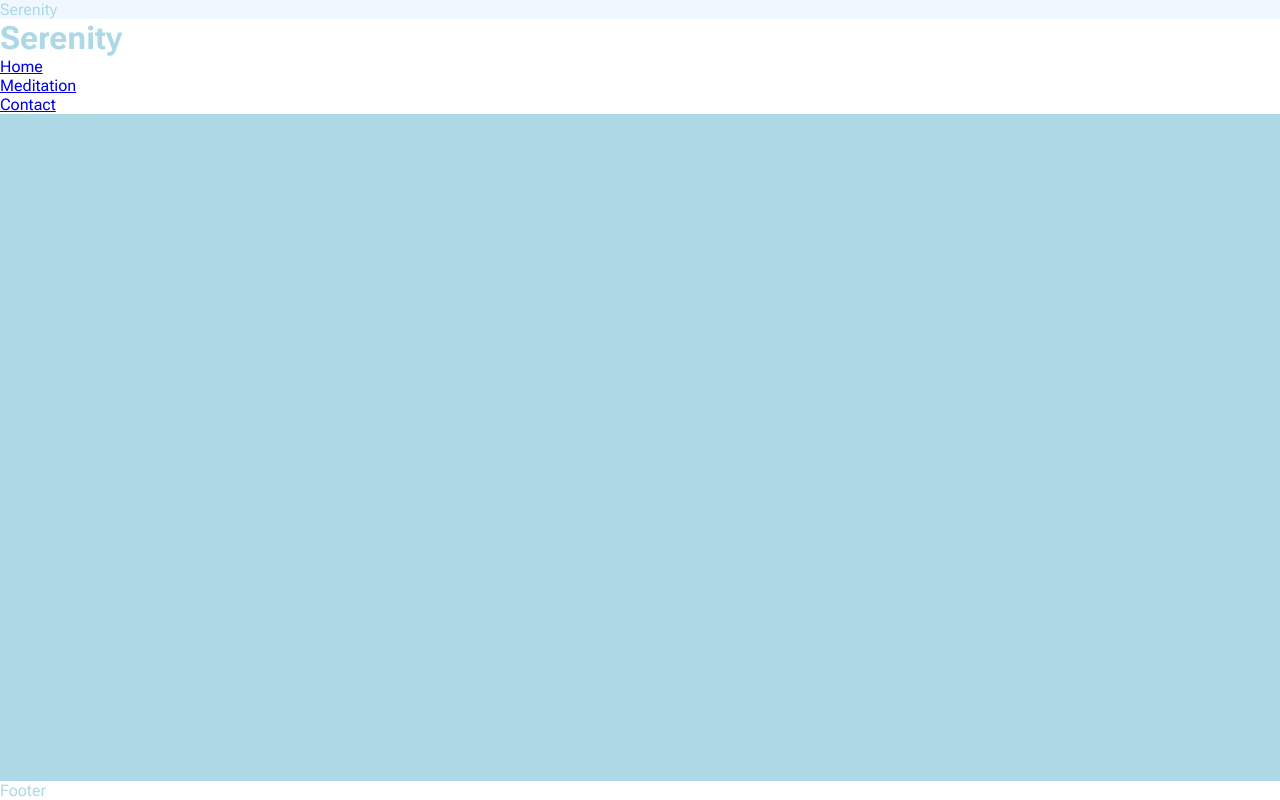
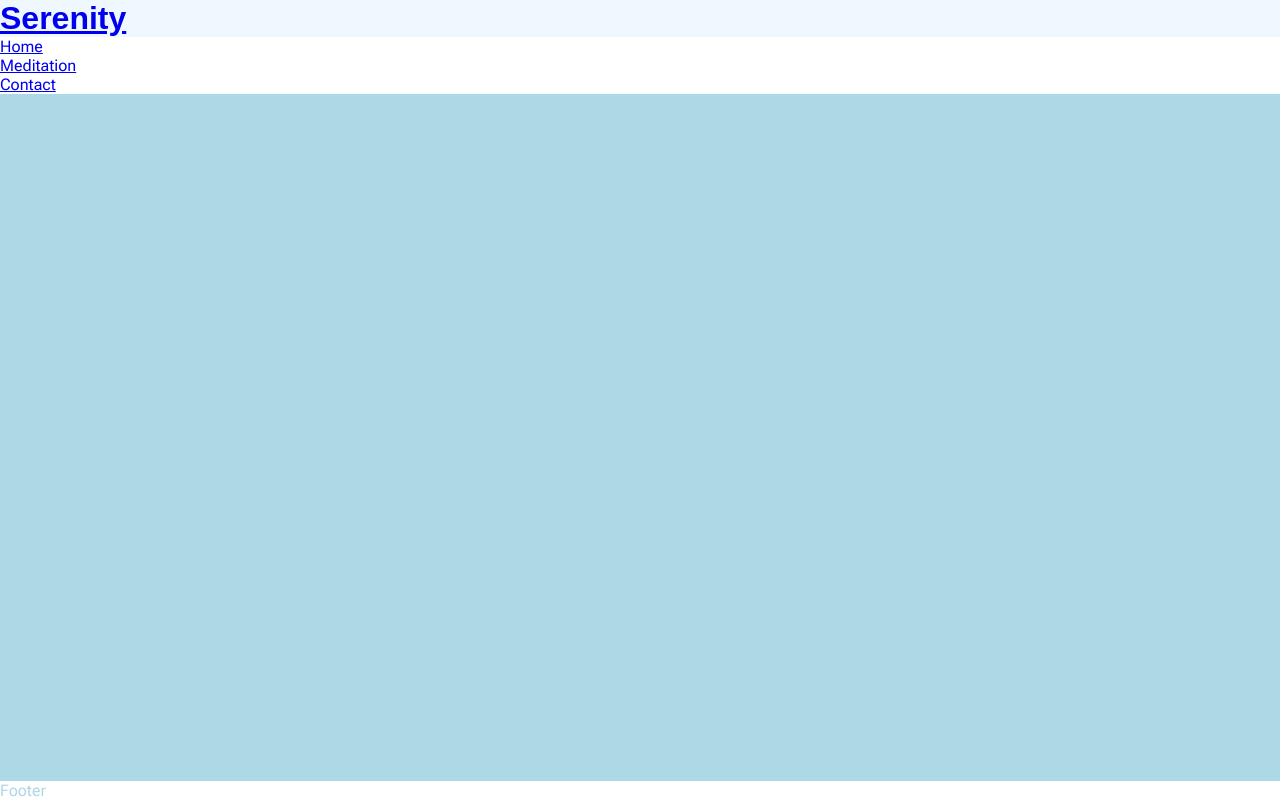
Before and after one commit to safiaj/Meditation, a plain HTML site: page index.html in a window 1280 px wide. Drawn offline with Linux system fonts and the light colour scheme.

Commit message:
Add logo to header and add 'Robot Flex Bold'font

```diff
--- a/assets/css/style.css
+++ b/assets/css/style.css
@@ -23,6 +23,10 @@ body {
 header {
     background-color: aliceblue;
 }
+h1 {
+    font-family: 'Robot Flex', sans-serif;
+    font-weight: bold;
+}
 
 /* Main Content */
 main {
--- a/index.html
+++ b/index.html
@@ -19,9 +19,12 @@
 </head>
 
 <body>
-    <!-- Header and Navigation Bar -->
-    <header>Serenity</header>
-    <h1>Serenity</h1>
+    <!-- Header, Logo and Navigation Bar -->
+    <header>
+        <a href="index.html">
+            <h1 id="logo">Serenity</h1>
+        </a>
+    </header>
     <nav>
         <ul>
             <li>
```
